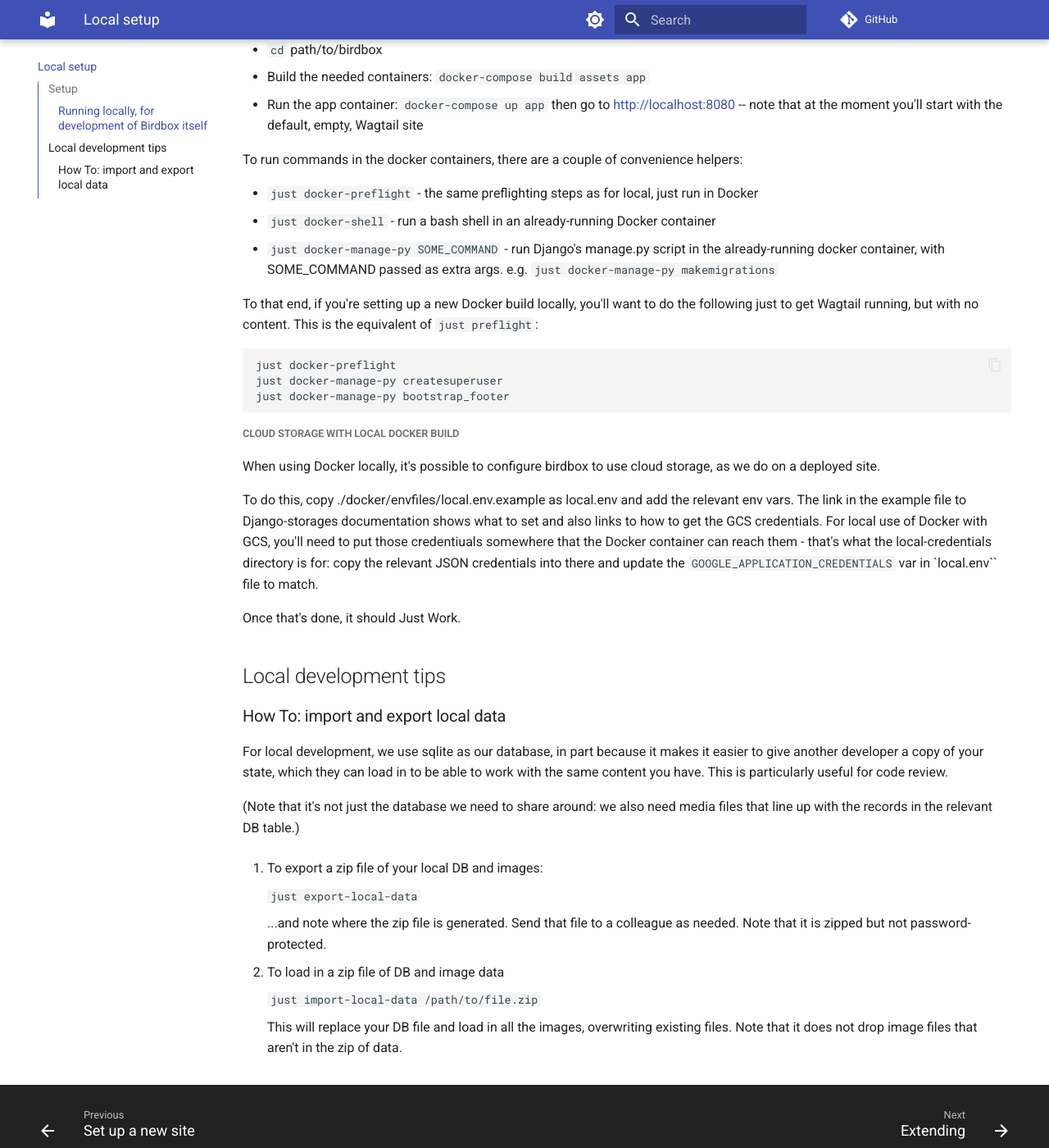
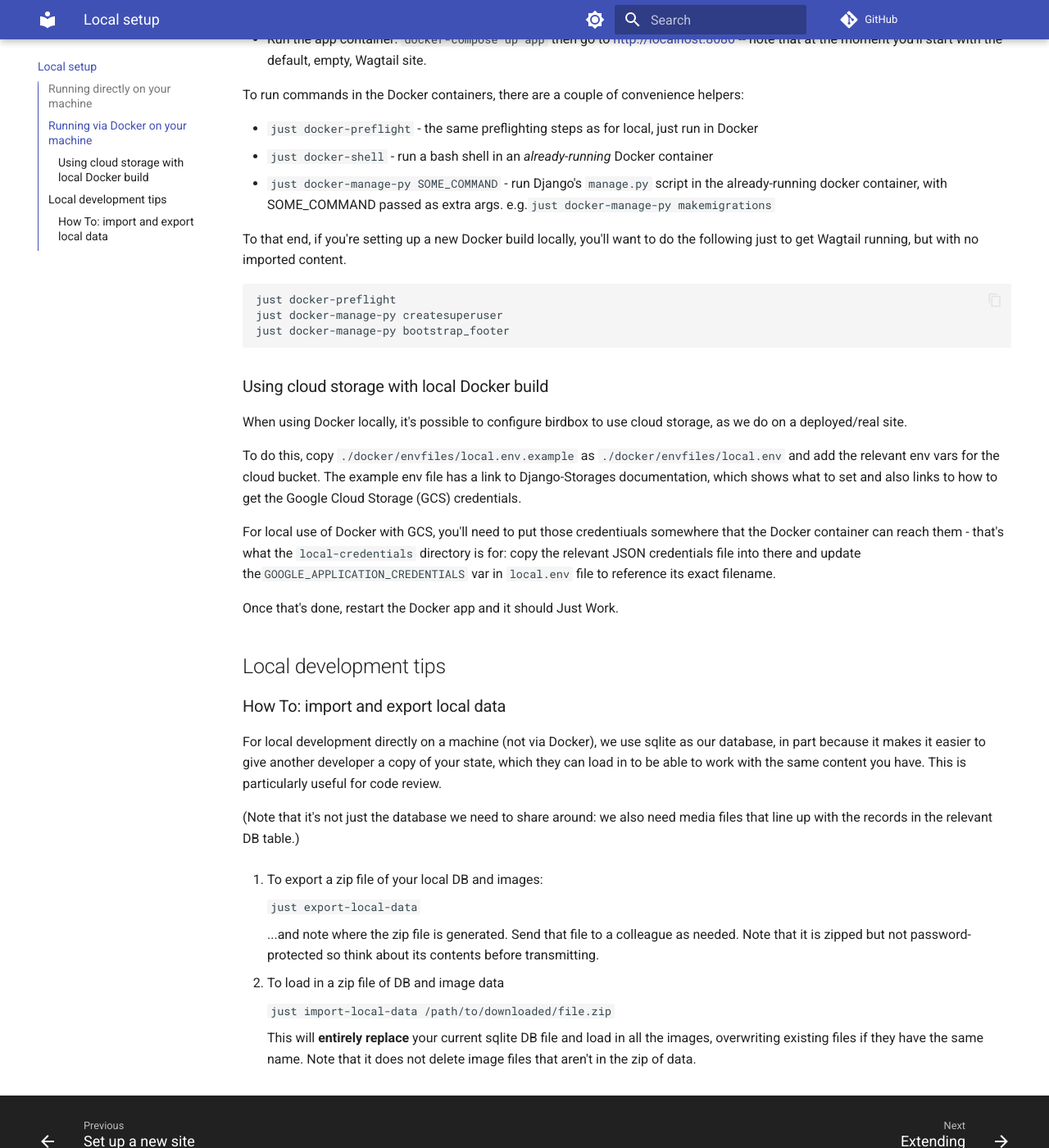
Before and after one commit to mozmeao/birdbox-documentation, an MkDocs documentation site: the page built from docs/local_development.md, in a window 1280 px wide and 1400 px high, scrolled down 1264 px. Shown: the whole window at 82% size. Built offline with MkDocs 1.6.1 and Material for MkDocs 9.7.7, drawn with Linux system fonts in a browser that asks for light colours; comment, search, counter and statistics services are not loaded; some of the changed text lies outside the part shown.

Commit message:
Polish up local-development docs

````diff
--- a/docs/local_development.md
+++ b/docs/local_development.md
@@ -1,56 +1,48 @@
-## Setup
+# Local development
 
-TODO
+This section explains how to get Birdbox running on your machine, so you can maintain and extend it.
 
-TODO
+## Running directly on your machine
 
-TODO
-
-### Running locally, for development of Birdbox itself
-
-#### Directly on your machine
-
-_This mode uses sqlite for the DB and stores uploaded media on your machine_
+This mode uses sqlite for the DB and stores uploaded media on your machine.
 
 * Install the `just` taskrunner (Docs [here](https://github.com/casey/just); spoiler: `brew install just`)
 * Check out the repo
-* `cd` path/to/birdbox
-* Create then activate a virtual environment (`pyenv` + `pyenv-virtualenv` is recommended, but not required - see [Bedrock docs](https://bedrock.readthedocs.io/en/latest/install.html#local-installation) for installation details). Python 3.11+ is required, which you can install with `pyenv install 3.11.3``
+* `cd path/to/birdbox`
+* Create then activate a virtual environment (`pyenv` + `pyenv-virtualenv` is recommended, but not required - see [Bedrock docs](https://bedrock.readthedocs.io/en/latest/install.html#local-installation) for installation details). Python 3.11+ is required, which you can install with `pyenv install 3.11.3`
 
-    ```
+    ``` bash
     pyenv virtualenv 3.11.3 birdbox
     pyenv activate birdbox
     ```
 
-* `just preflight` to install Python and JS dependencies, run migrations (against a simple SQLite DB for local dev), create a cache table
-* To make an admin user `just createsuperuser`
+* `just preflight` to install Python and JS dependencies, run migrations (against a simple SQLite DB for local dev) and create a cache table
+* To make an admin user `just createsuperuser`. If there are no SSO credentials in your local environment or `.env` file, Birdbox falls back to standard username-plus-password auth.
 * To run the local webpack bundler + django runserver: `just run-local` or `npm start` (both do the same thing)
 * Go to <http://localhost:8000> for the default Wagtail site, and <http://localhost:8000/admin/> for the CMS UI
-* Ideally you will now load in set of sample pages - see Local development tips, below
+* Ideally you would now load in an export from another developer (see tips below), or you can bootstrao your own local site using [the same steps for a live site](../bootstrapping/#wagtail-bootstrap-an-initial-site).
 
-Main Wagtail admin/editor docs are at <https://guide.wagtail.org/en-latest/>
+## Running via Docker on your machine
 
-#### On your machine, via Docker
+We expect most active development to happen directly on 'bare metal', but it's possible to build and use Docker containers to run Birdbox locally, avoiding the virtualenv and local dependency steps.
 
-We expect most active development to happen directly on 'bare metal' but it's possible to build  and use Docker containers to run Birdbox locally, avoiding the virtualenv and local dependency steps.
-
-Dockerized Birdbox uses a separate Postgres container for its database, not sqlite, so does not (currently) support the exporting and importing of local state.
+!!! note
+    Dockerized Birdbox uses a separate Postgres container for its database, not sqlite, so does not (currently) support the exporting and importing of local state.
 
 * Install the `just` taskrunner (Docs [here](https://github.com/casey/just); spoiler: `brew install just`)
 * Have Docker desktop and Docker Compose installed
 * Check out the repo
-* `cd` path/to/birdbox
+* `cd path/to/birdbox`
 * Build the needed containers: `docker-compose build assets app`
-* Run the app container: `docker-compose up app` then go to <http://localhost:8080> -- note that at the moment you'll start with the default, empty, Wagtail site
+* Run the app container: `docker-compose up app` then go to <http://localhost:8080> -- note that at the moment you'll start with the default, empty, Wagtail site.
 
-To run commands in the docker containers, there are a couple of convenience helpers:
+To run commands in the Docker containers, there are a couple of convenience helpers:
 
 * `just docker-preflight` - the same preflighting steps as for local, just run in Docker
-* `just docker-shell` - run a bash shell in an already-running Docker container
-* `just docker-manage-py SOME_COMMAND` - run Django's manage.py script in the already-running docker container, with SOME_COMMAND passed as extra args. e.g. `just docker-manage-py makemigrations`
+* `just docker-shell` - run a bash shell in an _already-running_ Docker container
+* `just docker-manage-py SOME_COMMAND` - run Django's `manage.py` script in the already-running docker container, with SOME_COMMAND passed as extra args. e.g.`just docker-manage-py makemigrations`
 
-To that end, if you're setting up a new Docker build locally, you'll want to do the following just
-to get Wagtail running, but with no content. This is the equivalent of `just preflight`:
+To that end, if you're setting up a new Docker build locally, you'll want to do the following just to get Wagtail running, but with no imported content.
 
 ```
 just docker-preflight
@@ -58,19 +50,21 @@
 just docker-manage-py bootstrap_footer
 ```
 
-##### Cloud storage with local Docker build
+### Using cloud storage with local Docker build
 
-When using Docker locally, it's possible to configure birdbox to use cloud storage, as we do on a deployed site.
+When using Docker locally, it's possible to configure birdbox to use cloud storage, as we do on a deployed/real site.
 
-To do this, copy ./docker/envfiles/local.env.example as local.env and add the relevant env vars. The link in the example file to Django-storages documentation shows what to set and also links to how to get the GCS credentials. For local use of Docker with GCS, you'll need to put those credentiuals somewhere that the Docker container can reach them - that's what the local-credentials directory is for: copy the relevant JSON credentials into there and update the  `GOOGLE_APPLICATION_CREDENTIALS` var in `local.env`` file to match.
+To do this, copy `./docker/envfiles/local.env.example` as `./docker/envfiles/local.env` and add the relevant env vars for the cloud bucket. The example env file has a link to Django-Storages documentation, which  shows what to set and also links to how to get the Google Cloud Storage (GCS) credentials.
 
-Once that's done, it should Just Work.
+For local use of Docker with GCS, you'll need to put those credentiuals somewhere that the Docker container can reach them - that's what the `local-credentials` directory is for: copy the relevant JSON credentials file into there and update the`GOOGLE_APPLICATION_CREDENTIALS` var in `local.env` file to reference its exact filename.
+
+Once that's done, restart the Docker app and it should Just Work.
 
 ## Local development tips
 
 ### How To: import and export local data
 
-For local development, we use sqlite as our database, in part because it makes it easier to give another developer a copy of your state, which they can load in to be able to work with the same content you have. This is particularly useful for code review.
+For local development directly on a machine (not via Docker), we use sqlite as our database, in part because it makes it easier to give another developer a copy of your state, which they can load in to be able to work with the same content you have. This is particularly useful for code review.
 
 (Note that it's not just the database we need to share around: we also need media files that line up with the records in the relevant DB table.)
 
@@ -78,10 +72,10 @@
 
     `just export-local-data`
 
-    ...and note where the zip file is generated. Send that file to a colleague as needed. Note that it is zipped but not password-protected.
+    ...and note where the zip file is generated. Send that file to a colleague as needed. Note that it is zipped but not password-protected so think about its contents before transmitting.
 
 2. To load in a zip file of DB and image data
 
-    `just import-local-data /path/to/file.zip`
+    `just import-local-data /path/to/downloaded/file.zip`
 
-    This will replace your DB file and load in all the images, overwriting existing files. Note that it does not drop image files that aren't in the zip of data.
+    This will **entirely replace** your current sqlite DB file and load in all the images, overwriting existing files if they have the same name. Note that it does not delete image files that aren't in the zip of data.
````
